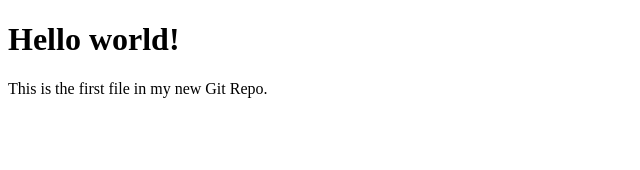
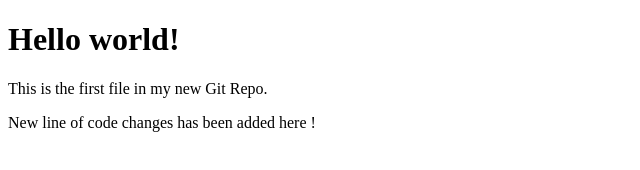
Before and after one commit to Chellapandi-tech/Chellapandi-tech, a plain HTML site: page index.html in a window 1280 px wide. Shown: the whole page, without its empty margins (0-640 px from the left). Drawn offline with Linux system fonts and the light colour scheme.

```diff
--- a/index.html
+++ b/index.html
@@ -7,6 +7,6 @@
 
 <h1>Hello world!</h1>
 <p>This is the first file in my new Git Repo.</p>
-
+<p>New line of code changes has been added here !</p>
 </body>
 </html>
```
